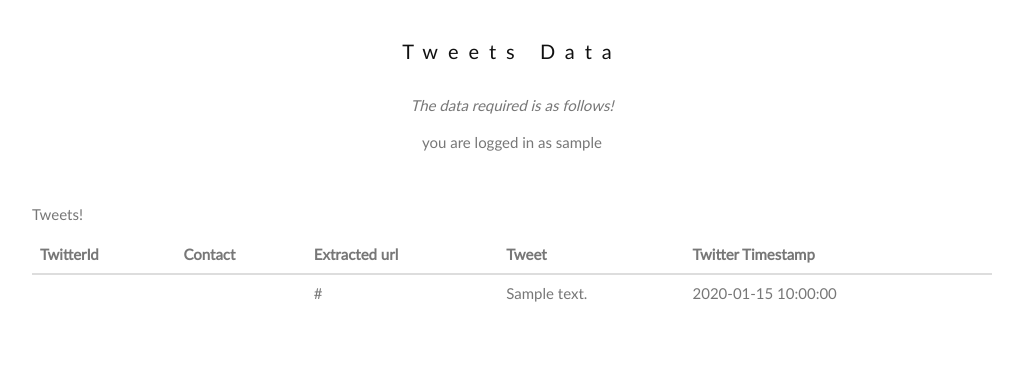
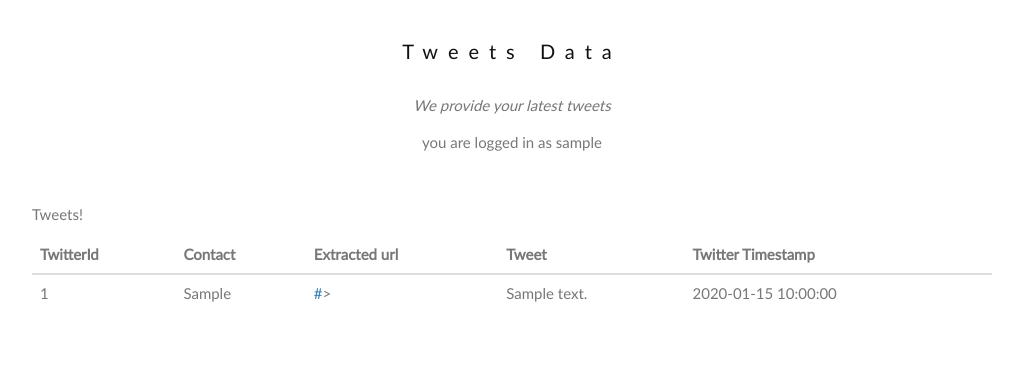
Before and after one commit to rtspeaks360/twitter-url-bookmark, a Flask app: a page that uses templates/tweets-new.html in a window 1280 px wide. Shown: the part 50-441 px from the top of the page, without its empty margins (128-1151 px from the left). Run offline with Flask 2, Linux system fonts and the light colour scheme; the visitor is signed in with stand-in values (Sample User, id 1); tables that the repository leaves empty hold one stand-in row (values such as "Sample post"); some libraries are stand-ins or nearby versions; some web fonts are replaced.

Commit message:
updated template

```diff
--- a/templates/tweets-new.html
+++ b/templates/tweets-new.html
@@ -2,7 +2,7 @@
 <html lang="en">
   <head>
     <!-- Made by Rishabh Thukral-->
-    <title>TMS - Drivers</title>
+    <title>Twitub</title>
     <meta charset="utf-8">
     <meta name="viewport" content="width=device-width, initial-scale=1">
     <link rel="stylesheet" href="{{url_for('static', filename = 'css/bootstrap.min.css')}}">
@@ -38,7 +38,7 @@
     <!-- Container (Contact Section) -->
     <div id="contact" class="container">
       <h3 class="text-center">Tweets Data</h3>
-      <p class="text-center"><em>The data required is as follows!</em></p>
+      <p class="text-center"><em>We provide your latest tweets</em></p>
 
       {% for message in get_flashed_messages() %}
           <p class = "text-center">{{ message }}</p><br>
@@ -63,9 +63,9 @@
               {% for d in tweets %}
 
                   <tr>
-                    <td>{{d.tweet_id}}</td>
-                    <td>{{d.contcat}}</td>
-                    <td>{{d.embedded_url}}</td>
+                    <td>{{d.twitter_id}}</td>
+                    <td>{{d.contact}}</td>
+                    <td><a href="{{d.embedded_url}}">{{d.embedded_url}}</a>></td>
                     <td>{{d.tweet_text}}</td>
                     <td>{{d.twitter_timestamp}}</td>
                     </td>
```
